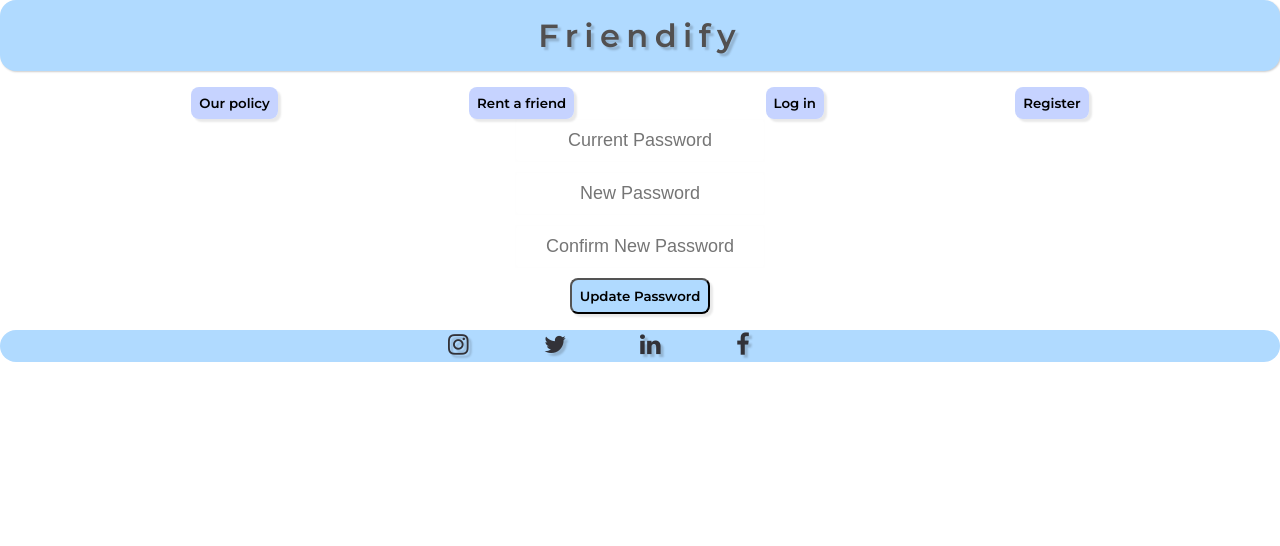
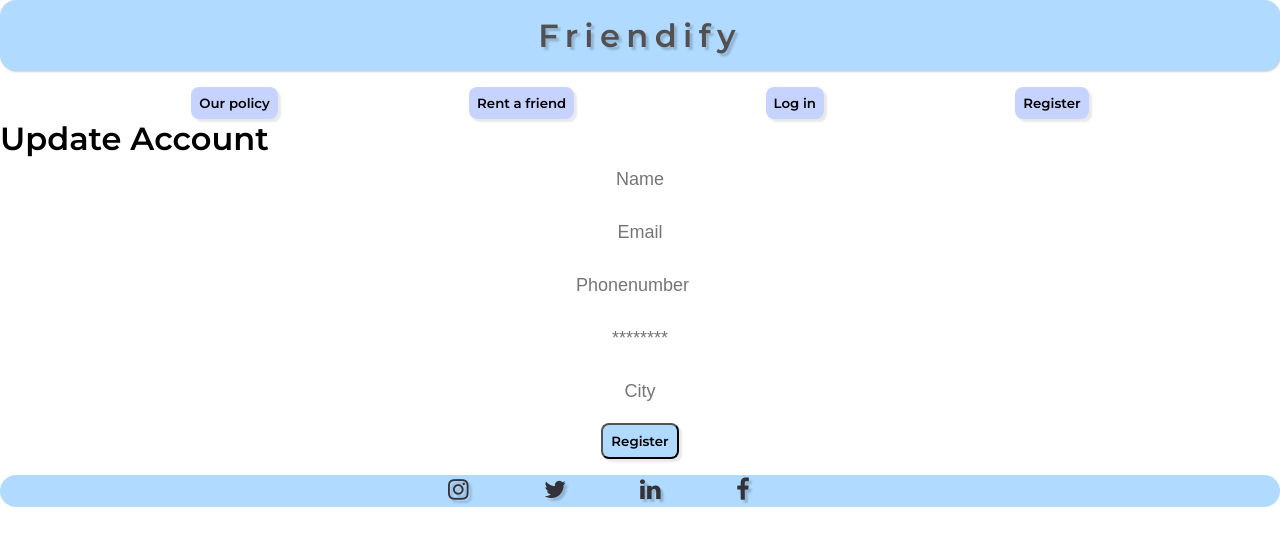
Before and after one commit to CaptainMorgan1992/Friendify, a React (Vite) app in the folder client/: page /settings in a window 1280 px wide. Shown: the top 546 px of the page. Built offline with nearby package versions, Linux system fonts and the light colour scheme; no server answers; some icons are missing.

Commit message:
tried to update settings

```diff
--- a/client/src/GlobalContext.jsx
+++ b/client/src/GlobalContext.jsx
@@ -45,8 +45,18 @@ export const GlobalProvider = ({children}) => {
     }
 
     const register = async (name, email, phonenumber, password, city) => {
-        const response = await fetch("/api/users", {
+        const response = await fetch(`/api/users`, {
             method: "POST",
+            headers: {'Content-Type': 'application/json'},
+            body: JSON.stringify({name, email, phonenumber, password, city})
+        })
+        const result = await response.json()
+        console.log(result)
+    }
+
+    const updateInfo = async (name, email, phonenumber, password, city) => {
+        const response = await fetch(`/api/users/`, {
+            method: "PATCH",
             headers: {'Content-Type': 'application/json'},
             body: JSON.stringify({name, email, phonenumber, password, city})
         })
@@ -74,7 +84,8 @@ export const GlobalProvider = ({children}) => {
             setAuth,
             submitLogin,
             logout,
-            register
+            register,
+            updateInfo
         }}>
             {children}
         </GlobalContext.Provider>
--- a/client/src/components/Settings.jsx
+++ b/client/src/components/Settings.jsx
@@ -1,42 +1,53 @@
-import {useContext, useState} from "react";
+import React, {useContext, useState} from "react";
 import GlobalContext from "../GlobalContext.jsx";
 
-export default function ({userId}) {
-    const {updatePassword} = useContext(GlobalContext)
-    const [oldPassword, setOldPassword] = useState('');
-    const [newPassword, setNewPassword] = useState('');
-    const [confirmPassword, setConfirmPassword] = useState('');
+export default function () {
+    const {updateInfo} = useContext(GlobalContext)
+    const [name, setName] = useState("")
+    const [email, setEmail] = useState("");
+    const [phonenumber, setPhoneNumber] = useState("");
+    const [password, setPassword] = useState("")
+    const [city, setCity] = useState("");
 
 
-    const updateThePassword = (e) => {
+    const postUser = (e) => {
         e.preventDefault()
-        if (newPassword !== confirmPassword) {
-            console.log('Passwords do not match.');
+        if (!name || !email || !password || !city) {
+            return console.log('fields cannot be empty!');
         }
-        updatePassword()
-        console.log('FUNGERAR DETTA')
+        updateInfo(name, email, phonenumber, password, city)
     }
 
 
-    return <form onSubmit={updateThePassword}>
+    return <>
+        <h1>Update Account</h1>
+            <form onSubmit={postUser}>
+                <input placeholder={'Name'}
+                       type={'name'}
+                       value={name}
+                       onChange={e => setName(e.target.value)}/>
 
-        <input placeholder={'Current Password'}
-               type={'password'}
-               value={oldPassword}
-               onChange={e => setOldPassword(e.target.value)}/>
+                <input placeholder={'Email'}
+                       type={'email'}
+                       value={email}
+                       onChange={e => setEmail(e.target.value)}/>
 
-        <input placeholder={'New Password'}
-               type={'password'}
-               value={newPassword}
-               onChange={e => setNewPassword(e.target.value)}/>
+                <input placeholder={'Phonenumber'}
+                       type={'number'}
+                       value={phonenumber}
+                       onChange={e => setPhoneNumber(e.target.value)}/>
 
-        <input placeholder={'Confirm New Password'}
-               type={'password'}
-               value={confirmPassword}
-               onChange={e => setConfirmPassword(e.target.value)}/>
+                <input placeholder={'********'}
+                       type={'password'}
+                       value={password}
+                       onChange={e => setPassword(e.target.value)}/>
 
-        <button type={'submit'}>Update Password</button>
+                <input placeholder={'City'}
+                       type={'text'}
+                       value={city}
+                       onChange={e => setCity(e.target.value)}/>
 
-    </form>
-
+                <button type={'submit'}>Register</button>
+            </form>
+    </>
 }
```
Also changed, not shown: 1 other file (tests, documents, lock files or other folders).
